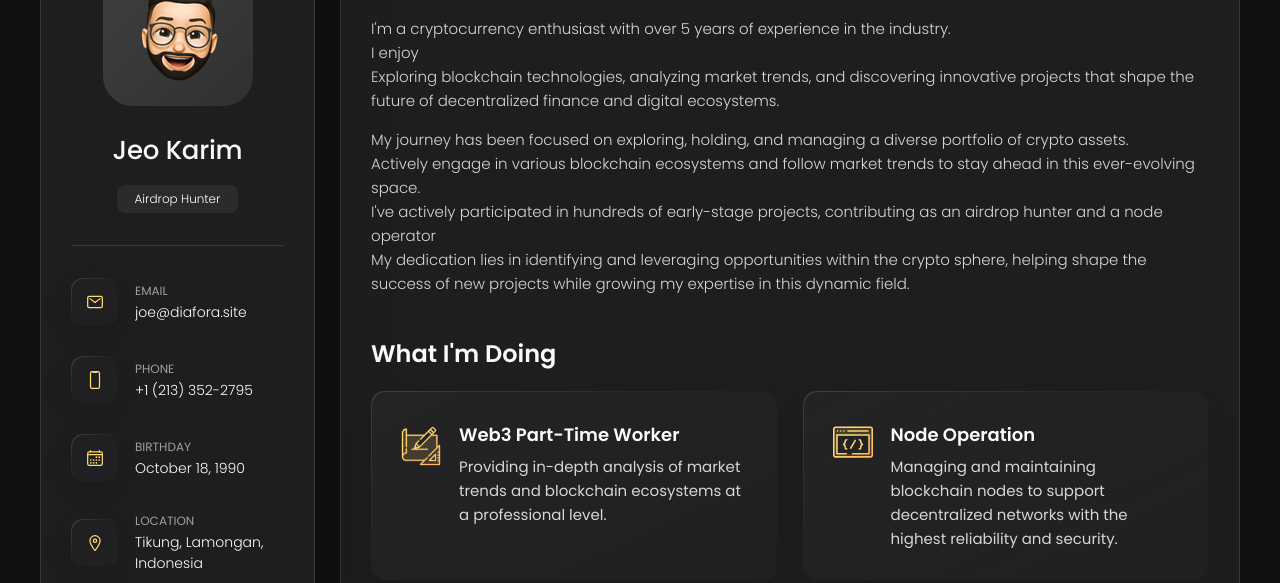
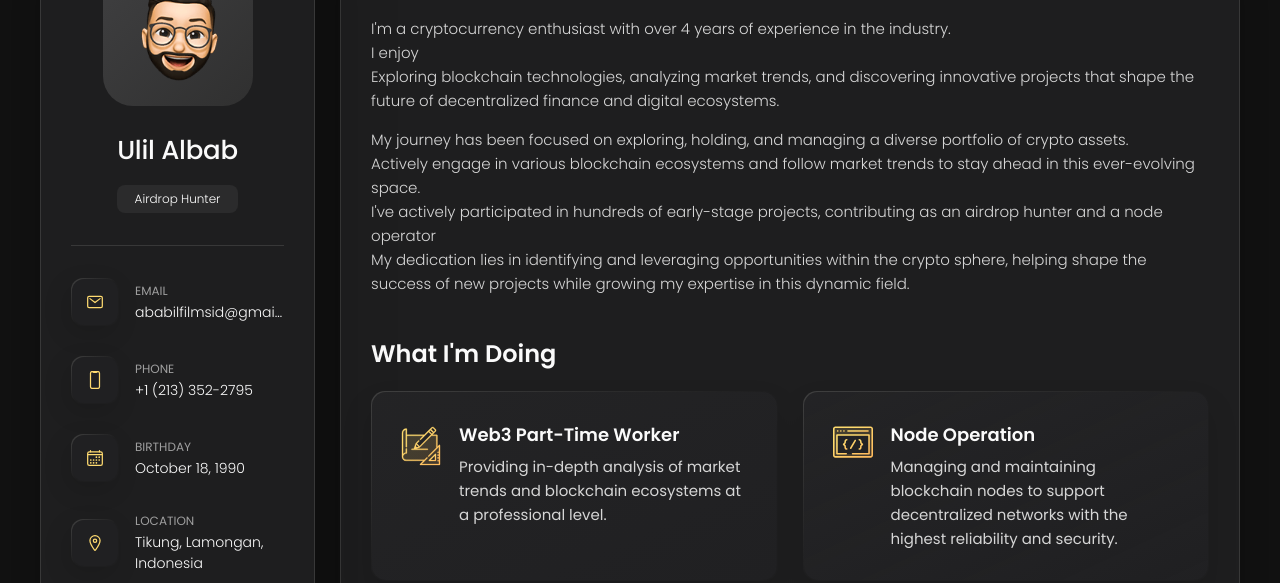
Before and after one commit to ababilfilms99/ababilfilms_portofolio, a website built with Vite: page index.html in a window 1280 px wide. Shown: the part 162-745 px from the top of the page. Built offline with nearby package versions, Linux system fonts and the light colour scheme.

Commit message:
Update index.html

```diff
--- a/index.html
+++ b/index.html
@@ -46,7 +46,7 @@
         </figure>
 
         <div class="info-content">
-          <h1 class="name" title="Joe Karim">Jeo Karim</h1>
+          <h1 class="name" title="Ulil Albab">Ulil Albab</h1>
 
           <p class="title">Airdrop Hunter</p>
         </div>
@@ -74,7 +74,7 @@
             <div class="contact-info">
               <p class="contact-title">Email</p>
 
-              <a href="mailto:joe@diafora.site" class="contact-link">joe@diafora.site</a>
+              <a href="mailto:ababilfilmsid@gmail.com" class="contact-link">ababilfilmsid@gmail.com</a>
             </div>
 
           </li>
@@ -209,7 +209,7 @@
 
         <section class="about-text">
           <p>
-            I'm a cryptocurrency enthusiast with over 5 years of experience in the industry.<br/>
+            I'm a cryptocurrency enthusiast with over 4 years of experience in the industry.<br/>
             I enjoy <br />
             Exploring blockchain technologies, analyzing market trends, and discovering innovative projects that shape the future of decentralized finance and digital ecosystems.
           </p>
```
